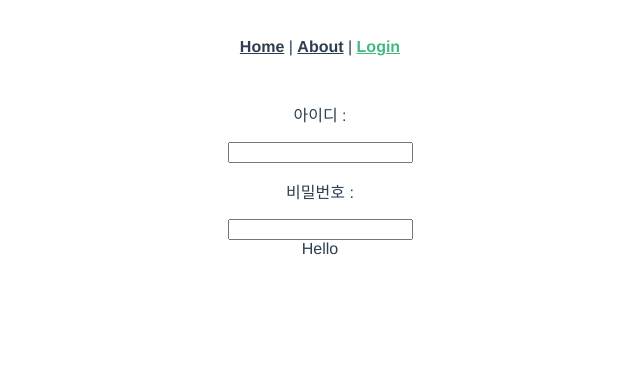
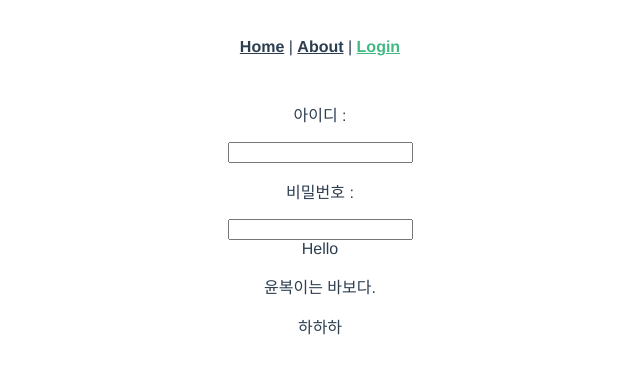
Before and after one commit to Yunbok/vue3-skeleton, a Vue app: page /#/login in a window 1280 px wide. Shown: the top 372 px of the page, without its empty margins (320-960 px from the left). Built offline with nearby package versions, Linux system fonts and the light colour scheme.

Commit message:
이거 로그인.vue 테스트해바

```diff
--- a/src/components/login/Login.vue
+++ b/src/components/login/Login.vue
@@ -5,7 +5,8 @@
 	<input type="password" />
 
 	<div ref="hi" @click="test">Hello</div>
-	<p>{{ name }}</p>
+	<p>{{ name }} 윤복이는 바보다.</p>
+	<p>하하하</p>
 </template>
 
 <script lang="ts">
```
